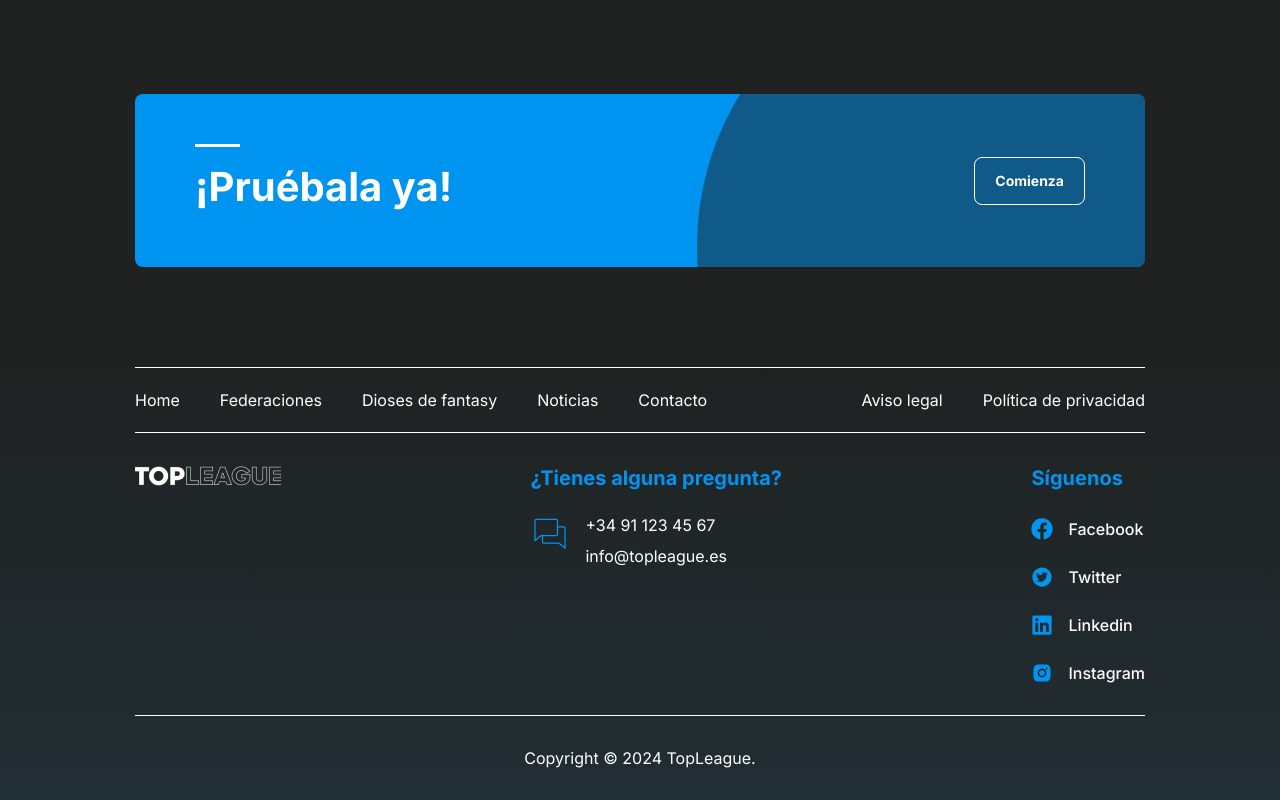
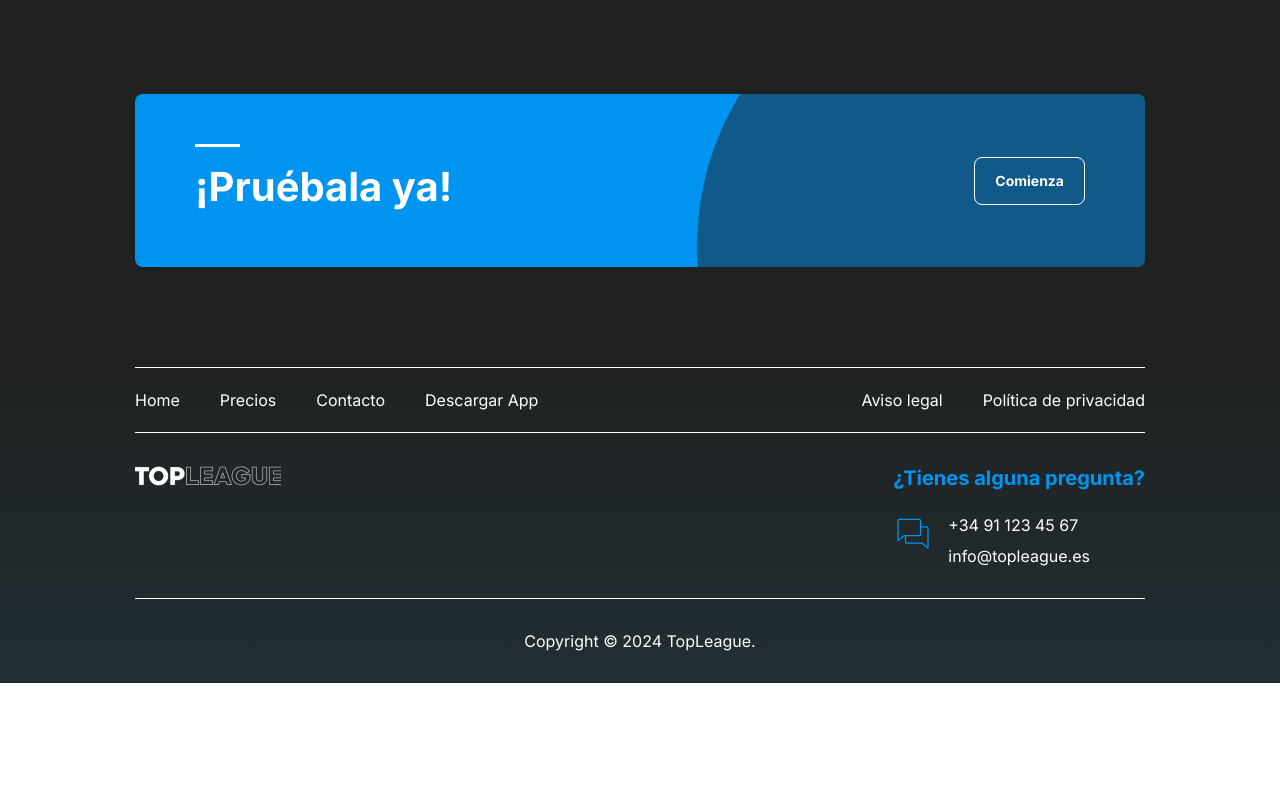
Before and after one commit to Juan-Script/web-topleague, a Next.js app: page /contacto in a window 1280 px wide. Shown: the part 856-1656 px from the top of the page. After the commit the page ends 1539 px from the top, so only its background shows below. Built offline with nearby package versions, Linux system fonts and the light colour scheme.

Commit message:
Fix de redirecciones footer y varios componentes más

```diff
--- a/src/components/Precio/Hero.tsx
+++ b/src/components/Precio/Hero.tsx
@@ -24,7 +24,6 @@ export const descripcionPagos = {
     [TipoPagos.PACK_LLAVEROS]: 'Pack 5 llaveros',
 }
 
-// Creamos un componente animado de Flex usando motion
 const AnimatedFlex = motion(Flex as any);
 
 export default function HeroPrecio() {
--- a/src/components/shared/Footer.tsx
+++ b/src/components/shared/Footer.tsx
@@ -15,21 +15,17 @@ export default function Footer() {
       href: "/",
     },
     {
-      label: "Federaciones",
-      href: "/federaciones",
-    },
-    {
-      label: "Dioses de fantasy",
-      href: "/dioses-de-fantasy",
-    },
-    {
-      label: "Noticias",
-      href: "/noticias",
+      label: "Precios",
+      href: "/precios",
     },
     {
       label: "Contacto",
       href: "/contacto",
     },
+    {
+      label: "Descargar App",
+      href: "/",
+    }
   ]
 
   const socialMedia = [
@@ -174,7 +170,7 @@ export default function Footer() {
           </Flex>
         </Flex>
 
-        <Flex
+        {/* <Flex
           direction="column"
           gap="24px"
           alignItems={{ base: "center", lg: "flex-start" }}
@@ -217,7 +213,7 @@ export default function Footer() {
               </ChakraLink>
             ))}
           </Flex>
-        </Flex>
+        </Flex> */}
       </Flex>
 
       <Flex
```
Also changed, not shown: src/app/precios/page.tsx (+5 -2 lines), src/components/Home/Hero.tsx (+7 -3 lines), src/components/Home/Testimonios.tsx (+17 -5 lines), src/components/shared/CardContacto.tsx (+4 -3 lines).
